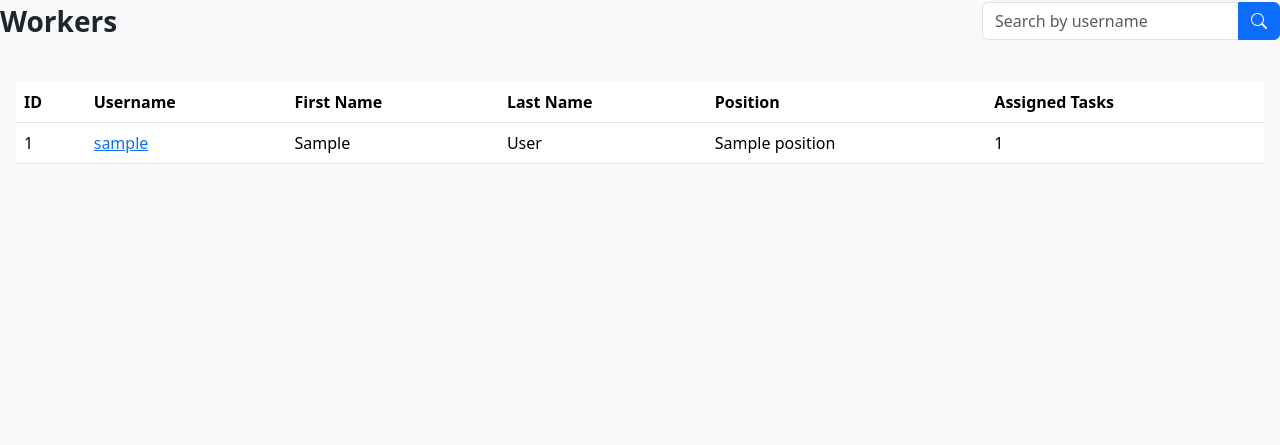
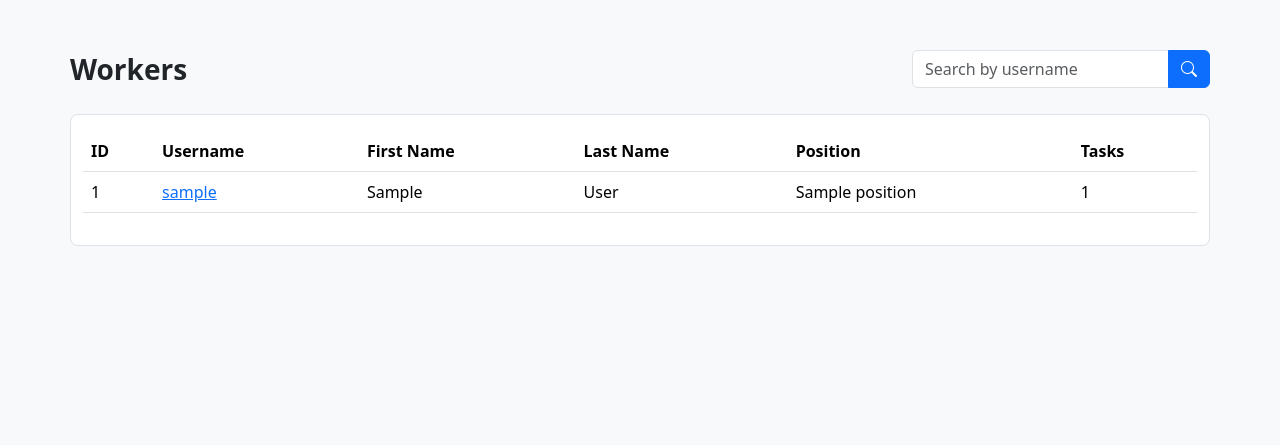
Before and after one commit to mykytaso/task-manager, a Django app: page /workers/ in a window 1280 px wide. Shown: the part 56-501 px from the top of the page. Run offline with Django 5.2, Linux system fonts and the light colour scheme; a user stored in the database is signed in; tables that the repository leaves empty hold one stand-in row (values such as "Sample post").

Commit message:
Improve worker_list.html to match task_list.html

```diff
--- a/task_manager/views.py
+++ b/task_manager/views.py
@@ -38,7 +38,8 @@ class WorkerListView(LoginRequiredMixin, generic.ListView):
         return context
 
     def get_queryset(self):
-        queryset = Worker.objects.select_related("position")
+        order = self.request.GET.get("order", "id")
+        queryset = Worker.objects.select_related("position").annotate(Count("tasks")).order_by(order)
 
         form = WorkerSearchForm(self.request.GET)
         if form.is_valid():
--- a/templates/task_manager/worker_list.html
+++ b/templates/task_manager/worker_list.html
@@ -1,29 +1,43 @@
 {% extends "base.html" %}
+{% load query_transform %}
 
 {% block content %}
 
-  <div class="row m-0 pb-4 align-items-center">
+
+  <div class="container mt-5 mb-4">
+    <div class="row align-items-center">
       <div class="col-auto fs-3 fw-bolder p-0">
         Workers
       </div>
+
       <div class="col-auto ms-auto p-0">
         {% block search %}
           {% include "includes/search.html" %}
         {% endblock %}
       </div>
     </div>
+  </div>
 
-  <div class="p-3 mb-3 bg-light rounded">
+  <div class="container">
     {% if worker_list %}
-  <table class="table">
+      <div class="row">
+        <div class="col border bg-white rounded-3">
+
+          <div class="table-responsive my-3">
+            <table class="table table-hover">
+
+              <thead>
                 <tr>
-      <th>ID</th>
-      <th>Username</th>
-      <th>First Name</th>
-      <th>Last Name</th>
-      <th>Position</th>
-      <th>Assigned Tasks</th>
+                  <th><a class="page-link" href="?{% query_transform request order="id" %}">ID</a></th>
+                  <th><a class="page-link" href="?{% query_transform request order="username" %}">Username</a></th>
+                  <th><a class="page-link" href="?{% query_transform request order="first_name" %}">First Name</a></th>
+                  <th><a class="page-link" href="?{% query_transform request order="last_name" %}">Last Name</a></th>
+                  <th><a class="page-link" href="?{% query_transform request order="position__name" %}">Position</a></th>
+                  <th><a class="page-link" href="?{% query_transform request order="tasks__count" %}">Tasks</a></th>
                 </tr>
+              </thead>
+
+              <tbody>
                 {% for worker in worker_list %}
                   <tr>
                     <td>{{ worker.id }}</td>
@@ -34,15 +48,22 @@
                     <td>{{ worker.tasks.count }}</td>
                   </tr>
                 {% endfor %}
+              </tbody>
 
             </table>
-  {% else %}
-    <p>There are no workers in the Task Manager</p>
-  {% endif %}
+          </div>
 
           {% block pagination %}
             {% include "includes/pagination.html" %}
           {% endblock %}
 
         </div>
+      </div>
+
+    {% else %}
+      <p>There are no workers in the Task Manager</p>
+    {% endif %}
+
+  </div>
+
 {% endblock %}
```
Lines whose indentation alone changed are shown as unchanged.
